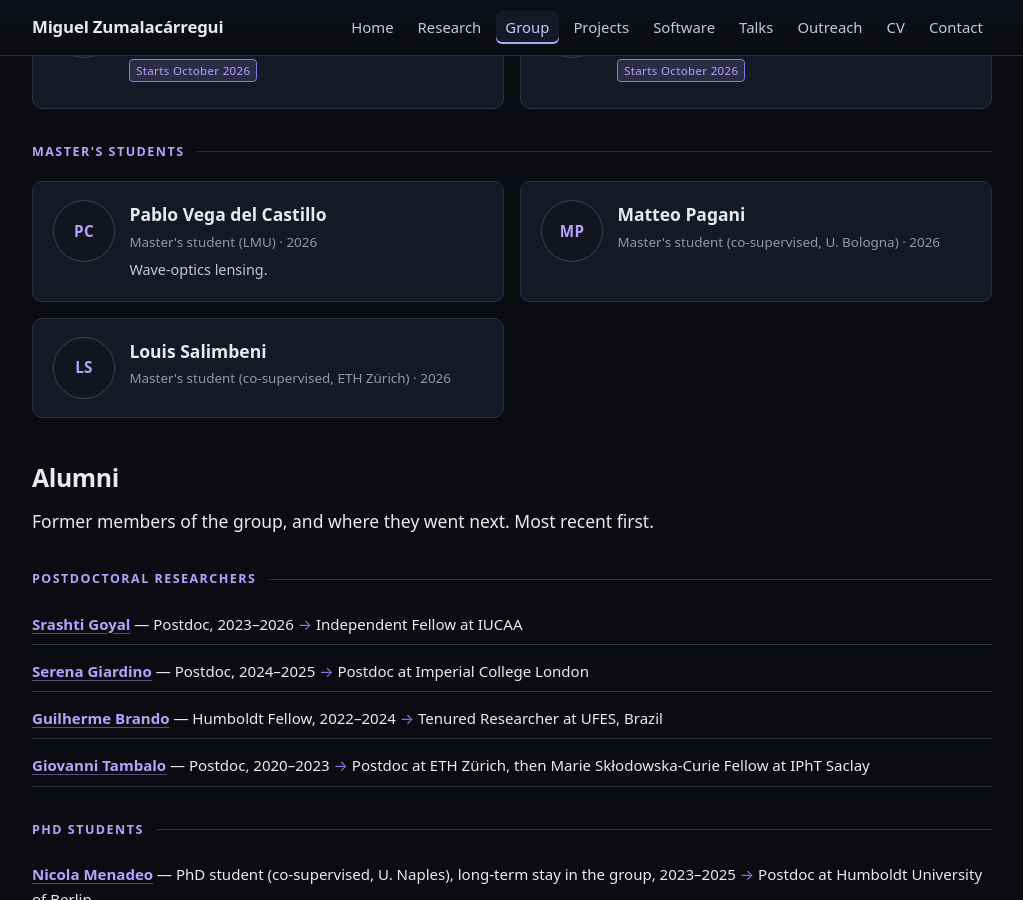
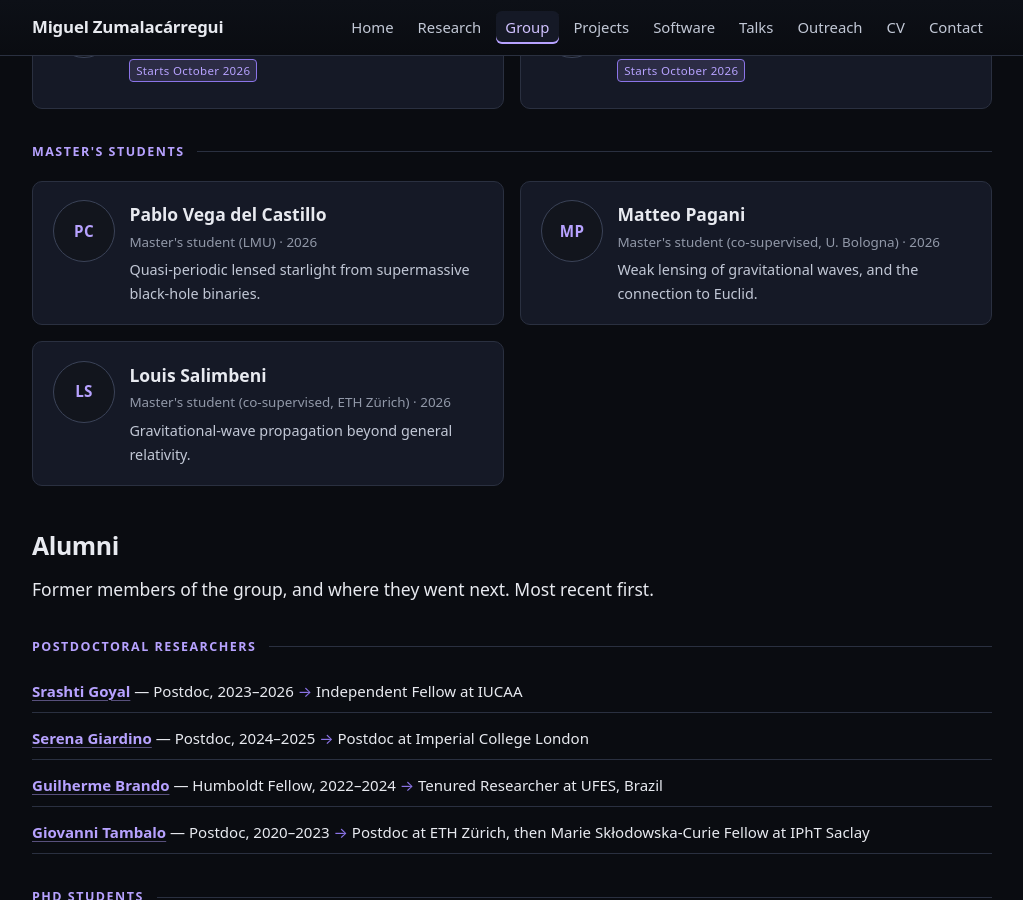
Before and after one commit to miguelzuma/miguelzuma.github.io, a Jekyll site: the page built from group.html, in a window 1280 px wide and 900 px high, scrolled down 1103 px. Shown: the whole window, without its empty margins (128-1151 px from the left). Built offline with Jekyll 4.4.1, drawn with Linux system fonts in a browser that asks for light colours.

Commit message:
Topics for the Master's students
Pablo Vega del Castillo on quasi-periodic lensed starlight, Matteo Pagani on
weak lensing of gravitational waves and Euclid, Louis Salimbeni on GW
propagation beyond general relativity. Spelled out QPLS, since the site does
not use the acronym elsewhere.

Only Manon van Zyl and Emanuela Alberici are still without a topic.

Co-Authored-By: Claude Opus 5 (1M context) <noreply@anthropic.com>
Claude-Session: https://claude.ai/code/session_01E2ZbXszK9qt9svKVxU5Yrt

```diff
--- a/_data/people.yml
+++ b/_data/people.yml
@@ -78,17 +78,19 @@ current:
     stage: masters
     role: "Master's student (LMU)"
     years: "2026"
-    topic: "Wave-optics lensing."
+    topic: "Quasi-periodic lensed starlight from supermassive black-hole binaries."
 
   - name: "Matteo Pagani"
     stage: masters
     role: "Master's student (co-supervised, U. Bologna)"
     years: "2026"
+    topic: "Weak lensing of gravitational waves, and the connection to Euclid."
 
   - name: "Louis Salimbeni"
     stage: masters
     role: "Master's student (co-supervised, ETH Zürich)"
     years: "2026"
+    topic: "Gravitational-wave propagation beyond general relativity."
 
 visitors:
   - name: "Manish Tamta"
```
